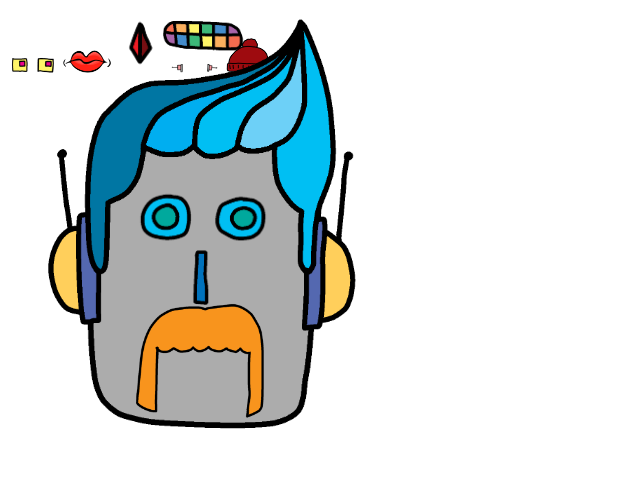
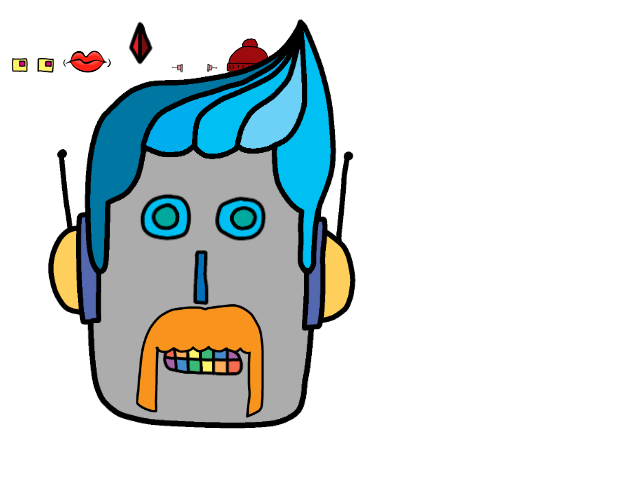
Before and after one commit to ClaudiaClaude/F21-CSS-DAY2-Claudia-Barbara, a plain HTML site: page robot exercise (1)/robot exercise/robot.html in a window 1280 px wide. Shown: the whole page, without its empty margins (0-640 px from the left). Drawn offline with Linux system fonts and the light colour scheme.

Commit message:
fixes mouth first robot

```diff
--- a/robot exercise (1)/robot exercise/robot.css
+++ b/robot exercise (1)/robot exercise/robot.css
@@ -26,7 +26,7 @@ img {
 
   position: absolute;
   width:100px;
-  margin: top 32px;
+  margin-top: 325px;
   margin-left: 36px;
 
 }
```
